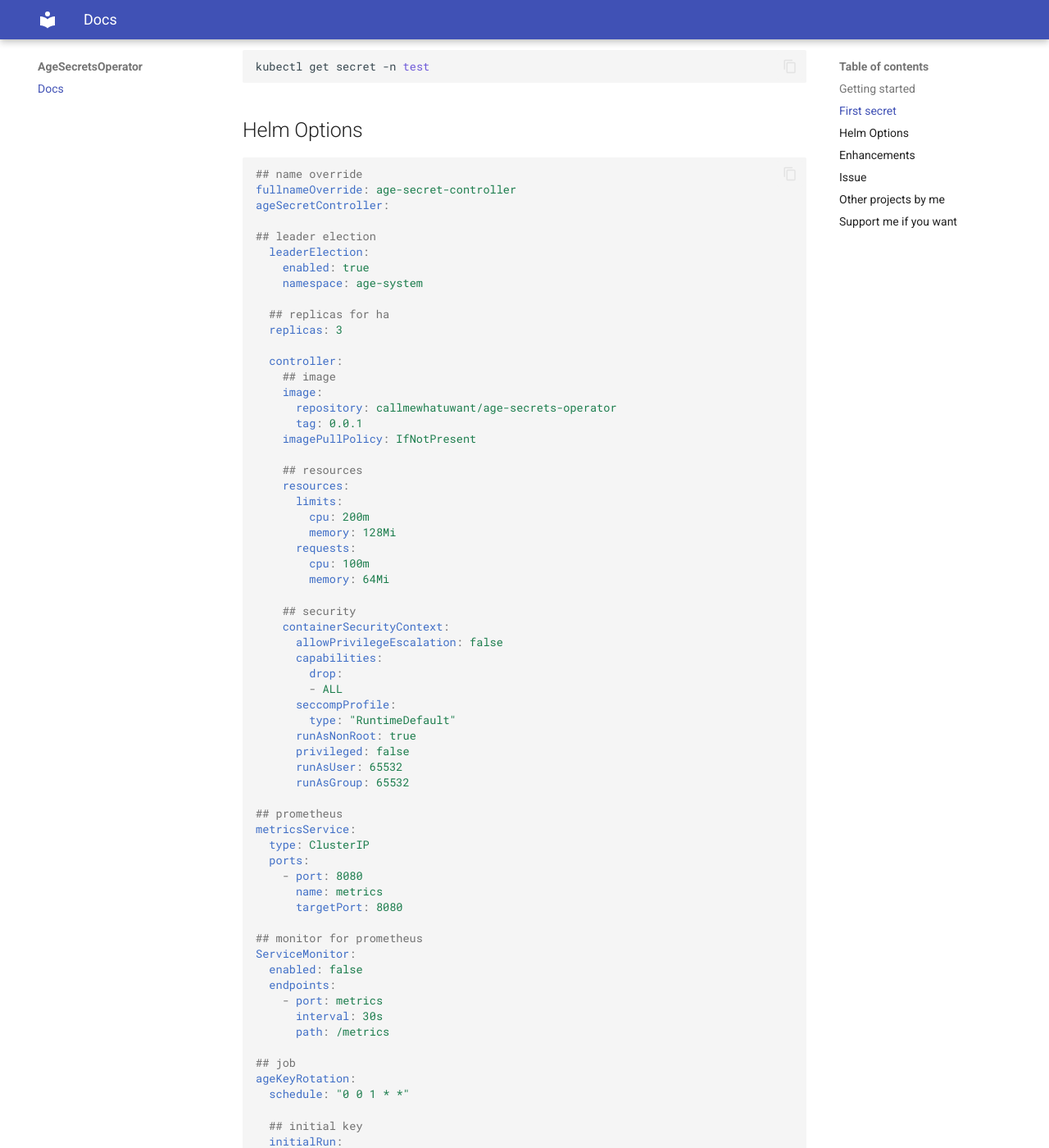
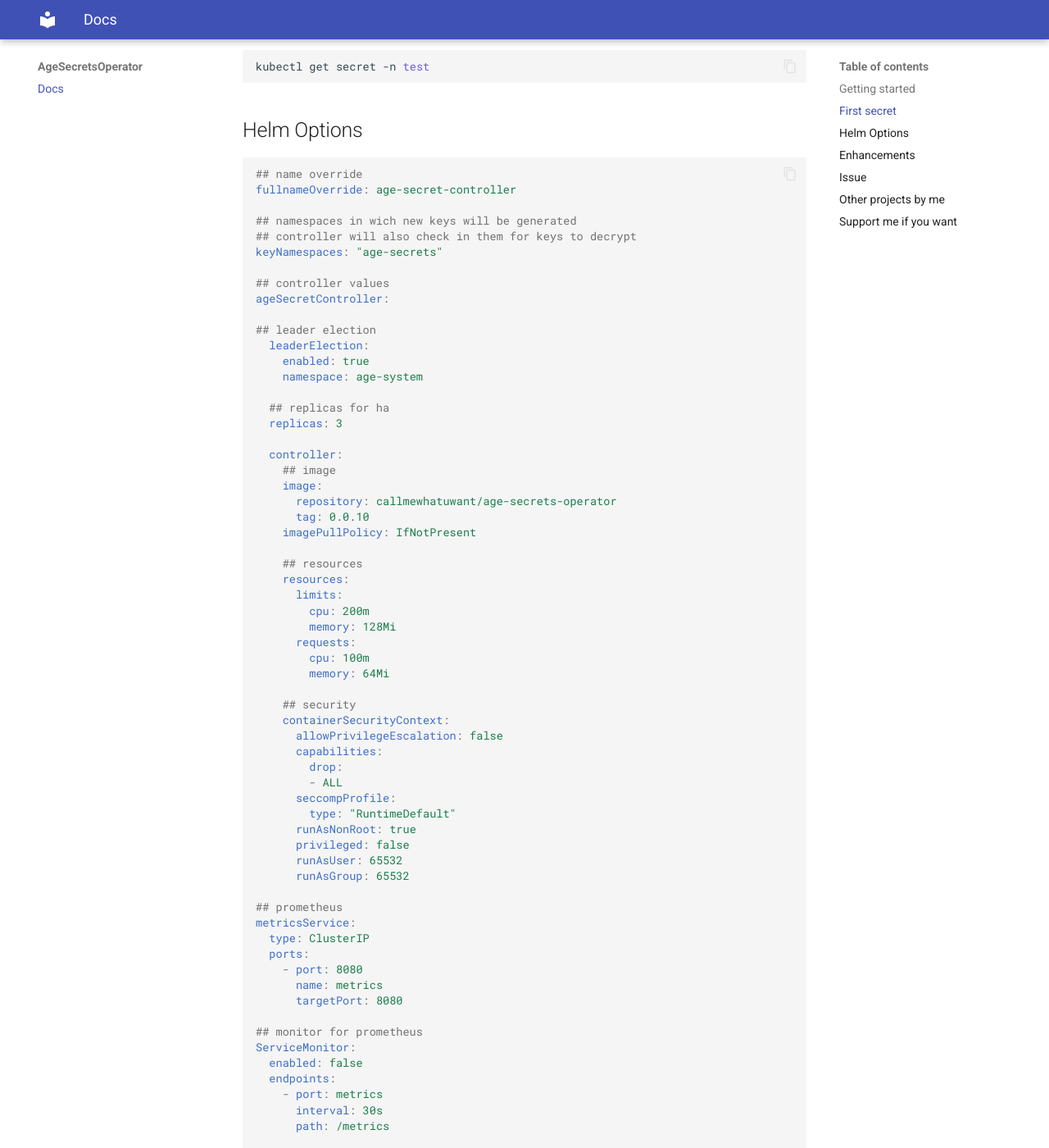
Before and after one commit to callmewhatuwant/age-secret-operator, an MkDocs documentation site: the page built from pages/operator/docs/index.md, in a window 1280 px wide and 1400 px high, scrolled down 1875 px. Shown: the whole window at 82% size. Built offline with MkDocs 1.6.1 and Material for MkDocs 9.7.7, drawn with Linux system fonts in a browser that asks for light colours; the version menu is left out; some of the changed text lies outside the part shown.

Commit message:
chart and docs update

````diff
--- a/pages/operator/docs/index.md
+++ b/pages/operator/docs/index.md
@@ -103,6 +103,12 @@ kubectl get secret -n test
 ```yaml
 ## name override
 fullnameOverride: age-secret-controller
+
+## namespaces in wich new keys will be generated
+## controller will also check in them for keys to decrypt
+keyNamespaces: "age-secrets"
+
+## controller values
 ageSecretController:
 
 ## leader election
@@ -117,7 +123,7 @@ ageSecretController:
     ## image
     image:
       repository: callmewhatuwant/age-secrets-operator
-      tag: 0.0.1
+      tag: 0.0.10
     imagePullPolicy: IfNotPresent
 
     ## resources
@@ -161,7 +167,6 @@ ServiceMonitor:
 ## job
 ageKeyRotation:
   schedule: "0 0 1 * *"
-
   ## initial key
   initialRun:
     enabled: true
````
Also changed, not shown: other parts of pages/operator/docs/index.md (+2 -2 lines), 1 other file.
